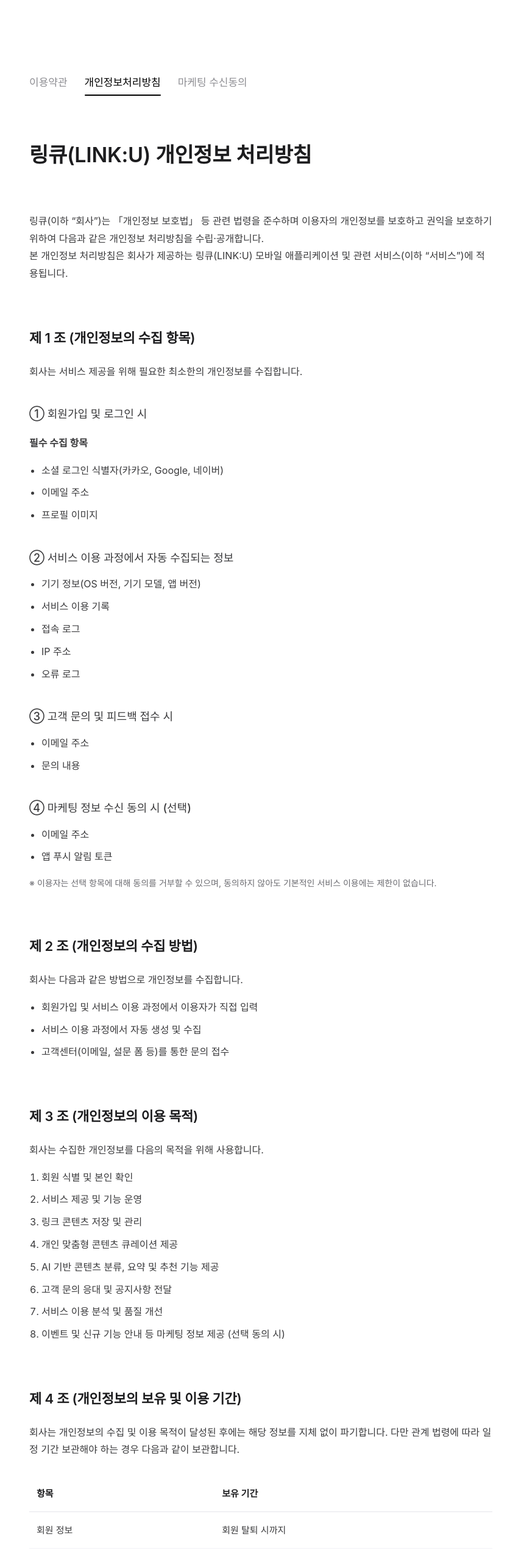
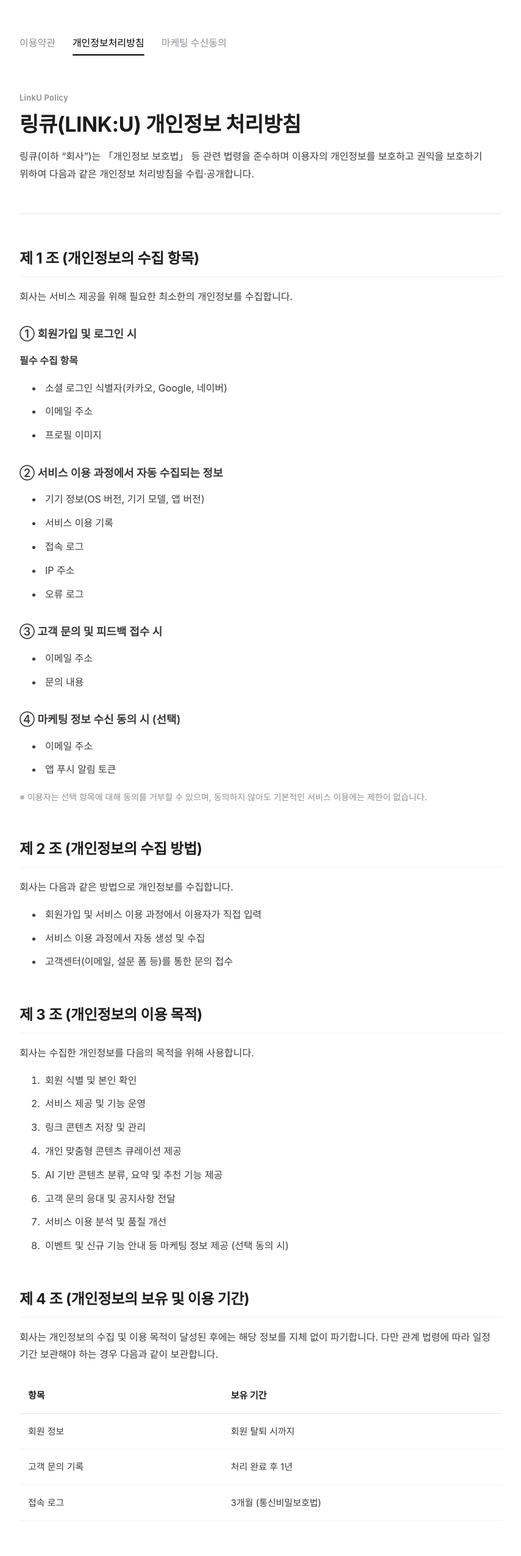
Before and after one commit to LinkYou-2025/linku-terms, a plain HTML site: page privacy.html in a window 1280 px wide. Shown: the top 2551 px of the page at 61% size, without its empty margins (212-1067 px from the left). Drawn offline with Linux system fonts and the light colour scheme.

Commit message:
구분선 추가 및 표 스타일 개선

```diff
--- a/privacy.html
+++ b/privacy.html
@@ -4,47 +4,69 @@
   <meta charset="UTF-8" />
   <meta name="viewport" content="width=device-width, initial-scale=1.0" />
   <title>개인정보처리방침 | 링큐</title>
-
   <link rel="icon" href="/favicon.ico" />
 
   <style>
-/* 기본 세팅 */
+    :root {
+      --text-main: #1d1d1f;
+      --text-body: #3a3a3c;
+      --text-muted: #8e8e93;
+      --line-main: #e5e5ea;
+      --line-soft: #f2f2f7;
+      --bg-soft: #f7f7f8;
+    }
+
+    * {
+      box-sizing: border-box;
+      overflow-wrap: break-word;
+      word-break: keep-all;
+    }
+
+    html {
+      scroll-behavior: smooth;
+    }
+
     body {
+      margin: 0;
+      background: #fff;
+      color: var(--text-main);
       font-family: -apple-system, BlinkMacSystemFont, "SF Pro Text",
         "Apple SD Gothic Neo", "Noto Sans KR", sans-serif;
-  margin: 0;
-  background: #ffffff;
-  color: #1d1d1f;
       -webkit-font-smoothing: antialiased;
       line-height: 1.8;
     }
 
     .container {
-  max-width: 760px;
-  margin: 120px auto;
-  padding: 0 24px;
+      max-width: 840px;
+      margin: 0 auto;
+      padding: 56px 24px 80px;
     }
 
-/* 상단 탭 */
     .tab-menu {
       display: flex;
       gap: 28px;
-  margin-bottom: 72px;
-  font-size: 17px;
+      row-gap: 12px;
       flex-wrap: wrap;
+      margin-bottom: 36px;
+      font-size: 16px;
     }
 
     .tab-menu a {
       text-decoration: none;
-  color: #8e8e93;
+      color: var(--text-muted);
       font-weight: 500;
       position: relative;
-  transition: all 0.3s ease;
+      transition: color 0.2s ease;
+      white-space: nowrap;
     }
 
-.tab-menu a:hover { color: #000; }
+    .tab-menu a:hover {
+      color: #000;
+    }
 
-.tab-menu a.active { color: #000; }
+    .tab-menu a.active {
+      color: #000;
+    }
 
     .tab-menu a.active::after {
       content: "";
@@ -57,103 +79,167 @@
       border-radius: 2px;
     }
 
-/* 제목 */
+    .hero {
+      padding: 28px 0 34px;
+      margin-bottom: 44px;
+      border-bottom: 1px solid var(--line-main);
+    }
+
+    .eyebrow {
+      font-size: 13px;
+      color: var(--text-muted);
+      font-weight: 600;
+      letter-spacing: 0.02em;
+      margin-bottom: 10px;
+    }
+
     h1 {
+      margin: 0;
       font-size: 34px;
-  font-weight: 600;
-  letter-spacing: -0.3px;
-  margin-bottom: 64px;
+      line-height: 1.3;
+      font-weight: 700;
+      letter-spacing: -0.4px;
+    }
+
+    .hero-desc {
+      margin-top: 16px;
+      font-size: 16px;
+      color: var(--text-body);
     }
 
     h2 {
-  font-size: 22px;
-  font-weight: 600;
-  margin-top: 72px;
-  margin-bottom: 20px;
-  letter-spacing: -0.2px;
+      margin: 56px 0 18px;
+      padding-bottom: 12px;
+      border-bottom: 1px solid var(--line-soft);
+      font-size: 24px;
+      line-height: 1.4;
+      font-weight: 700;
+      letter-spacing: -0.25px;
     }
 
     h3 {
+      margin: 32px 0 12px;
       font-size: 18px;
-  font-weight: 500;
-  margin-top: 40px;
-  margin-bottom: 12px;
-  color: #3a3a3c;
+      font-weight: 600;
+      color: var(--text-body);
     }
 
-/* 본문 */
     p {
+      margin: 0 0 16px;
       font-size: 16px;
-  color: #3a3a3c;
-  margin-bottom: 16px;
+      color: var(--text-body);
     }
 
-/* 리스트 */
-ul, ol {
-  margin: 0 0 16px 20px;
-  padding: 0;
-  color: #3a3a3c;
+    ol, ul {
+      margin: 0 0 18px 28px;
+      padding-left: 10px;
+      color: var(--text-body);
       font-size: 16px;
     }
 
-li { margin: 8px 0; }
+    li {
+      margin: 10px 0;
+      padding-left: 4px;
+    }
 
-/* 표 */
+    .note {
+      color: var(--text-muted);
+      font-size: 14px;
+    }
+
     table {
       width: 100%;
       border-collapse: collapse;
-  margin: 28px 0 48px 0;
+      margin: 24px 0 32px;
+      font-size: 15px;
+      table-layout: fixed;
+    }
+
+    th, td {
+      padding: 16px 14px;
+      text-align: left;
+      vertical-align: top;
+      line-height: 1.7;
+    }
+
+    th {
+      color: var(--text-main);
+      border-bottom: 1px solid var(--line-main);
+      font-weight: 600;
+    }
+
+    td {
+      color: var(--text-body);
+      border-bottom: 1px solid var(--line-soft);
+    }
+
+    .footer {
+      margin-top: 96px;
+      padding-top: 28px;
+      border-top: 1px solid var(--line-main);
+      text-align: center;
+      font-size: 13px;
+      color: var(--text-muted);
+    }
+
+    .footer span {
+      display: block;
+      margin-top: 6px;
+      font-size: 12px;
+    }
+
+    @media (max-width: 600px) {
+      .container {
+        padding: 40px 20px 64px;
+      }
+
+      .tab-menu {
+        gap: 18px;
+        margin-bottom: 28px;
+        font-size: 15px;
+      }
+
+      .hero {
+        padding: 20px 0 28px;
+        margin-bottom: 34px;
+      }
+
+      h1 {
+        font-size: 28px;
+      }
+
+      h2 {
+        font-size: 21px;
+        margin-top: 44px;
+      }
+
+      p, ol, ul, table {
         font-size: 15px;
       }
 
       th, td {
-  padding: 16px 12px;
-  text-align: left;
+        padding: 14px 10px;
       }
-
-th {
-  font-weight: 600;
-  color: #1d1d1f;
-  border-bottom: 1px solid #e5e5ea;
-}
-
-td {
-  border-bottom: 1px solid #f2f2f7;
-  color: #3a3a3c;
-}
-
-.small {
-  font-size: 14px;
-  color: #6b6b70;
-}
-
-html { scroll-behavior: smooth; }
-
-@media (max-width: 600px) {
-  .container { margin: 80px auto; }
-  h1 { font-size: 26px; }
-  h2 { font-size: 20px; }
-  .tab-menu { font-size: 15px; gap: 20px; }
     }
   </style>
 </head>
 
 <body>
   <div class="container">
-
     <div class="tab-menu">
-    <a href="/terms.html">이용약관</a>
-    <a href="/privacy.html" class="active">개인정보처리방침</a>
-    <a href="/marketing.html">마케팅 수신동의</a>
+      <a href="terms.html">이용약관</a>
+      <a href="privacy.html" class="active">개인정보처리방침</a>
+      <a href="marketing.html">마케팅 수신동의</a>
     </div>
 
+    <section class="hero">
+      <div class="eyebrow">LinkU Policy</div>
       <h1>링큐(LINK:U) 개인정보 처리방침</h1>
-
-  <p>
+      <p class="hero-desc">
         링큐(이하 “회사”)는 「개인정보 보호법」 등 관련 법령을 준수하며 이용자의 개인정보를 보호하고 권익을 보호하기 위하여
-    다음과 같은 개인정보 처리방침을 수립·공개합니다.<br/>
-    본 개인정보 처리방침은 회사가 제공하는 링큐(LINK:U) 모바일 애플리케이션 및 관련 서비스(이하 “서비스”)에 적용됩니다.
+        다음과 같은 개인정보 처리방침을 수립·공개합니다.
       </p>
+    </section>
 
     <h2>제 1 조 (개인정보의 수집 항목)</h2>
     <p>회사는 서비스 제공을 위해 필요한 최소한의 개인정보를 수집합니다.</p>
@@ -187,9 +273,7 @@
       <li>앱 푸시 알림 토큰</li>
     </ul>
 
-  <p class="small">
-    ※ 이용자는 선택 항목에 대해 동의를 거부할 수 있으며, 동의하지 않아도 기본적인 서비스 이용에는 제한이 없습니다.
-  </p>
+    <p class="note">※ 이용자는 선택 항목에 대해 동의를 거부할 수 있으며, 동의하지 않아도 기본적인 서비스 이용에는 제한이 없습니다.</p>
 
     <h2>제 2 조 (개인정보의 수집 방법)</h2>
     <p>회사는 다음과 같은 방법으로 개인정보를 수집합니다.</p>
@@ -213,12 +297,13 @@
     </ol>
 
     <h2>제 4 조 (개인정보의 보유 및 이용 기간)</h2>
-  <p>
-    회사는 개인정보의 수집 및 이용 목적이 달성된 후에는 해당 정보를 지체 없이 파기합니다.
-    다만 관계 법령에 따라 일정 기간 보관해야 하는 경우 다음과 같이 보관합니다.
-  </p>
+    <p>회사는 개인정보의 수집 및 이용 목적이 달성된 후에는 해당 정보를 지체 없이 파기합니다. 다만 관계 법령에 따라 일정 기간 보관해야 하는 경우 다음과 같이 보관합니다.</p>
 
     <table>
+      <colgroup>
+        <col style="width: 42%;" />
+        <col style="width: 58%;" />
+      </colgroup>
       <thead>
         <tr>
           <th>항목</th>
@@ -253,6 +338,10 @@
     <p>회사는 서비스 제공을 위해 다음과 같이 개인정보 처리 업무를 위탁할 수 있습니다.</p>
 
     <table>
+      <colgroup>
+        <col style="width: 44%;" />
+        <col style="width: 56%;" />
+      </colgroup>
       <thead>
         <tr>
           <th>수탁업체</th>
@@ -273,21 +362,24 @@
           <td>소셜 로그인 인증</td>
         </tr>
         <tr>
-        <td>Amazon Web Services(AWS)</td>
+          <td>Amazon Web Services (AWS)</td>
           <td>서버 운영 및 데이터 저장</td>
         </tr>
       </tbody>
     </table>
 
-  <p class="small">
-    ※ 회사는 위탁 계약 시 개인정보 보호 관련 법령을 준수하도록 관리·감독합니다.
-    위탁 업무 내용 또는 수탁업체가 변경될 경우 본 개인정보 처리방침을 통해 안내합니다.
-  </p>
+    <p class="note">※ 회사는 위탁 계약 시 개인정보 보호 관련 법령을 준수하도록 관리·감독합니다. 위탁 업무 내용 또는 수탁업체가 변경될 경우 본 개인정보 처리방침을 통해 안내합니다.</p>
 
     <h2>제 7 조 (개인정보의 국외 이전)</h2>
     <p>회사는 클라우드 서버 운영을 위해 개인정보를 국외로 이전할 수 있습니다.</p>
 
     <table>
+      <colgroup>
+        <col style="width: 28%;" />
+        <col style="width: 14%;" />
+        <col style="width: 28%;" />
+        <col style="width: 30%;" />
+      </colgroup>
       <thead>
         <tr>
           <th>이전받는 자</th>
@@ -298,7 +390,7 @@
       </thead>
       <tbody>
         <tr>
-        <td>Amazon Web Services, Inc.</td>
+          <td>Amazon Web Services,<br>Inc.</td>
           <td>미국</td>
           <td>서비스 이용 과정에서 생성되는 데이터</td>
           <td>클라우드 서버 운영 및 데이터 저장</td>
@@ -354,16 +446,16 @@
     <p>이용자는 개인정보 보호 관련 문의, 불만 처리, 피해 구제 등을 위 연락처로 문의할 수 있습니다.</p>
 
     <h2>제 13 조 (개인정보 처리방침의 변경)</h2>
-  <p>
-    본 개인정보 처리방침은 법령, 정책 또는 서비스 변경에 따라 개정될 수 있으며, 변경 시 서비스 내 공지사항을 통해 사전에 안내합니다.
-  </p>
-  <p>
-    중요한 변경이 있을 경우 최소 <strong>7일 전</strong> 공지하며, 이용자 권리에 중대한 영향을 미치는 변경의 경우 <strong>30일 전</strong> 공지합니다.
-  </p>
+    <p>본 개인정보 처리방침은 법령, 정책 또는 서비스 변경에 따라 개정될 수 있으며, 변경 시 서비스 내 공지사항을 통해 사전에 안내합니다.</p>
+    <p>중요한 변경이 있을 경우 최소 <strong>7일 전</strong> 공지하며, 이용자 권리에 중대한 영향을 미치는 변경의 경우 <strong>30일 전</strong> 공지합니다.</p>
 
     <h3>[부칙]</h3>
     <p>본 약관은 2026년 0X월 XX일부터 시행됩니다.</p>
 
+    <div class="footer">
+      © 2026 LinkU. All rights reserved.
+      <span>Powered by LinkU</span>
+    </div>
   </div>
 </body>
 </html>
```
Lines whose indentation alone changed are shown as unchanged.
